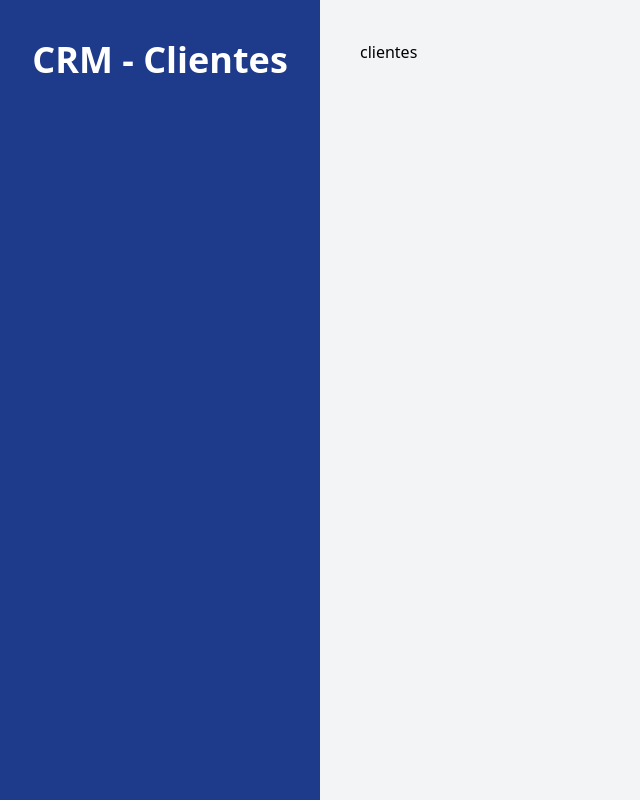
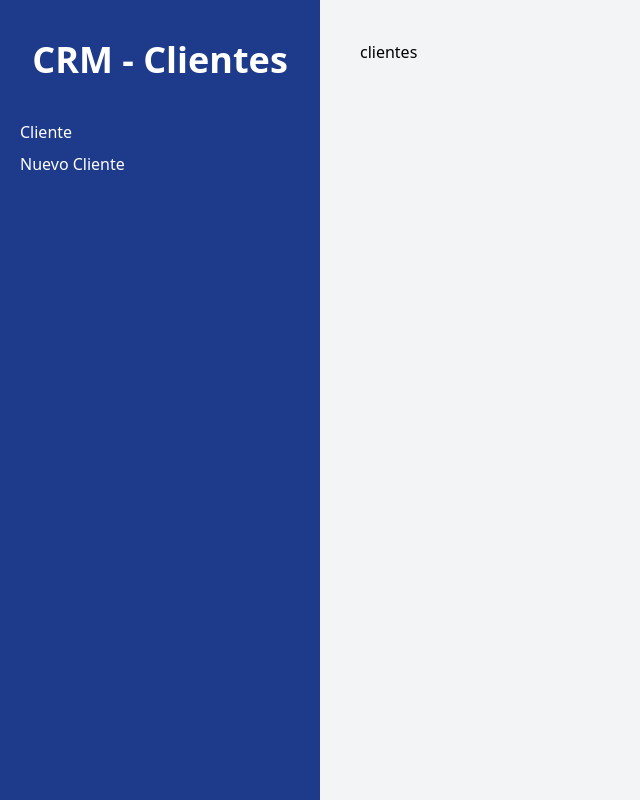
Before and after one commit to julian95844/Administrador-de-Cliente, a React (Vite) app: page / in a window 1280 px wide. Shown: the whole page, without its empty margins (0-640 px from the left). Built offline with nearby package versions, Linux system fonts and the light colour scheme.

Commit message:
feat: navegar entre los componente con Link

```diff
--- a/src/components/Layout.jsx
+++ b/src/components/Layout.jsx
@@ -1,10 +1,15 @@
-import { Outlet } from "react-router-dom"
+import { Outlet, Link } from "react-router-dom"
 
 function Layout() {
   return (
     <div className="md:flex md:min-h-screen">
         <aside className="md:w-1/4 bg-blue-900 px-5 py-10">
             <h2 className="text-4xl font-black text-center text-white">CRM - Clientes</h2>
+
+            <nav className="mt-10">
+                <Link className="text 2xl block mt-2 hover:text-blue-300 text-white" to="/">Cliente</Link>
+                <Link className="text 2xl block mt-2 hover:text-blue-300 text-white" to="/clientes/nuevo">Nuevo Cliente</Link>
+            </nav>
         </aside>
 
         <main className="md:w3/4 p-10 md:h-screen overflow-scroll">
```
